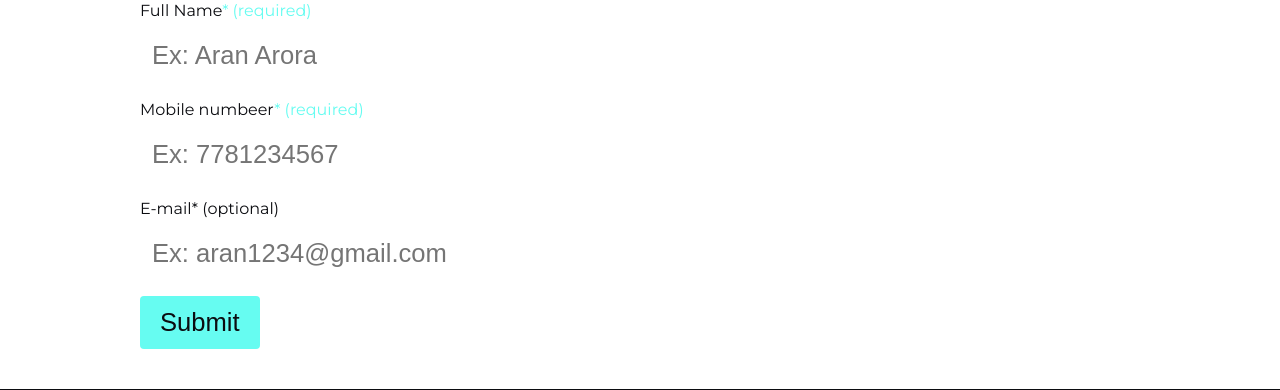
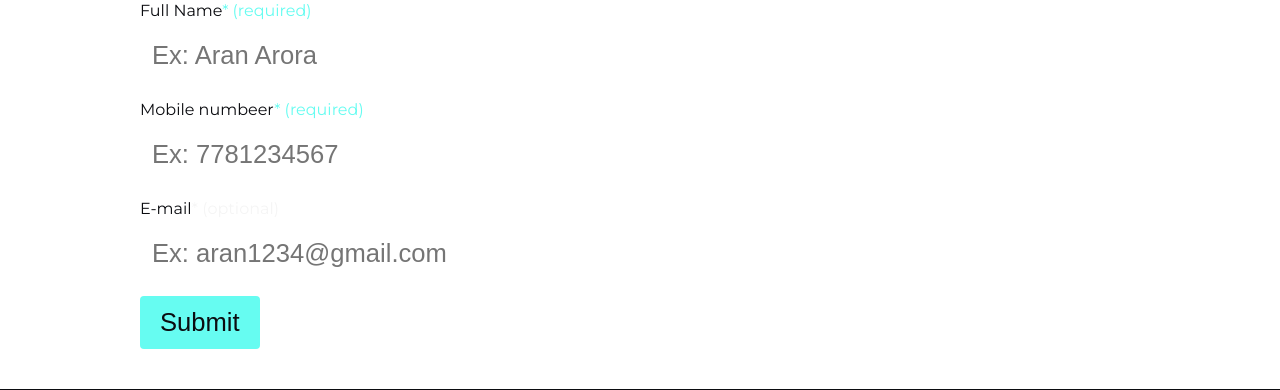
Before and after one commit to Aranarora/DGL123-Project-Aran-Arora, a PHP site: template views/contact.view.php in a window 1280 px wide. Shown: the part 258-648 px from the top of the page. Run offline with PHP 8.4, Linux system fonts and the light colour scheme; the template is opened without the code that fills it, so the values that code supplies are empty; some web fonts are replaced.

Commit message:
Add the label optional display in smoke white

```diff
--- a/stylesheet.css
+++ b/stylesheet.css
@@ -368,6 +368,11 @@ footer a:hover {
     color: #66fcf1;
 }
 
+.form-label-optional {
+    font-size: 1rem;
+    color: whitesmoke;
+}
+
 
 /* max-width:749px */
 
```
